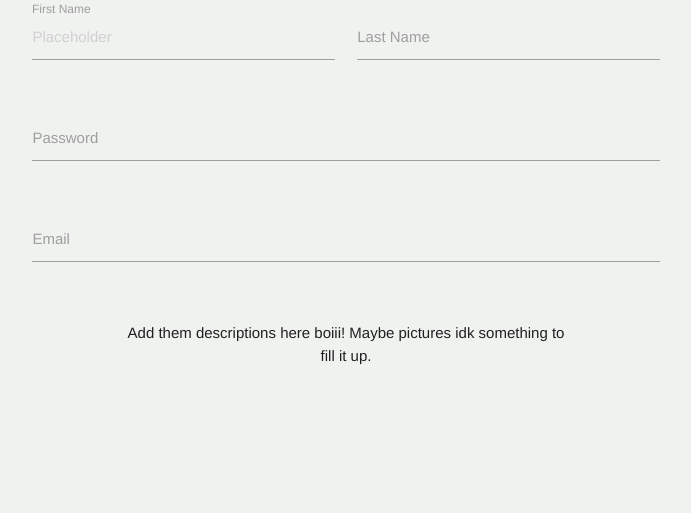
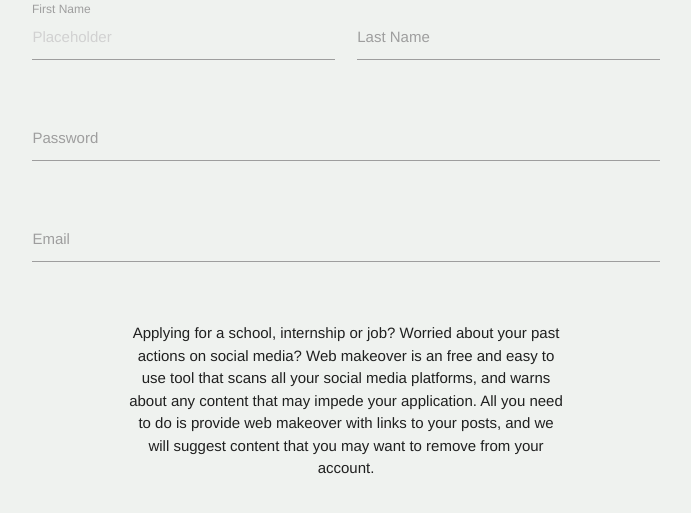
Before and after one commit to ovkulkarni/incubatexdc, a Python web app: template templates/index.html in a window 1280 px wide. Shown: the part 239-752 px from the top of the page, without its empty margins (294-985 px from the left). Run offline with Jinja, Linux system fonts and the light colour scheme; the template is opened without the code that fills it, so the values that code supplies are empty; some libraries are stand-ins or nearby versions.

Commit message:
Added site description

```diff
--- a/templates/index.html
+++ b/templates/index.html
@@ -32,7 +32,11 @@
 		</form>
 	</div>
 	<div class="container">
-		<p class="center">Add them descriptions here boiii! Maybe pictures idk something to fill it up.</p>
+		<p class="center">
+			Applying for a school, internship or job? Worried about your past actions on social media? Web makeover is an free and easy to use tool that scans all your
+			social media platforms, and warns about any content that may impede your application. All you need to do is provide web makeover with links to your posts,
+			and we will suggest content that you may want to remove from your account.
+		</p>
 	</div>
 </div>
 {% endblock %}
```
